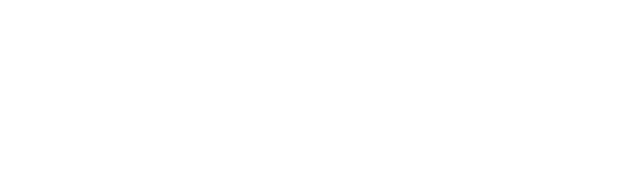
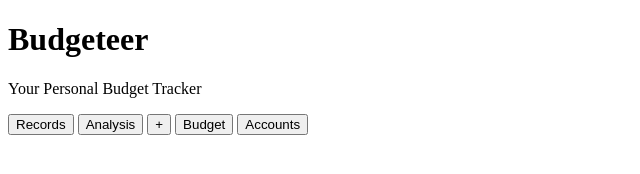
Before and after one commit to Harshwardhanrc/TCBproject, a plain HTML site: page budget tracker/index.html in a window 1280 px wide. Shown: the whole page, without its empty margins (0-640 px from the left). Drawn offline with Linux system fonts and the light colour scheme.

Commit message:
Revise HTML structure and add navigation
Updated the title and added a header with a subtitle. Included navigation buttons for different pages of the budget tracker.

```diff
--- a/budget tracker/index.html
+++ b/budget tracker/index.html
@@ -1,13 +1,30 @@
 <!DOCTYPE html>
-<html lang="en">
+<html>
 <head>
-    <meta charset="UTF-8">
-    <meta name="viewport" content="width=device-width, initial-scale=1.0">
-    <title>project</title>
-    <link rel="stylesheet" href="style.css">
+  <title>Budgeteer</title>
+
 </head>
+
 <body>
 
-    <script src="script.js"></script>
+<div class="app">
+
+  <header>
+    <h1>Budgeteer</h1>
+    <p id="subtitle">Your Personal Budget Tracker</p>
+  </header>
+
+  <div id="content"></div>
+
+  <nav>
+    <button onclick="showPage('records')">Records</button>
+    <button onclick="showPage('analysis')">Analysis</button>
+    <button onclick="showPage('add')">+</button>
+    <button onclick="showPage('budget')">Budget</button>
+    <button onclick="showPage('accounts')">Accounts</button>
+  </nav>
+
+</div>
+<script src="script.js"></script>
 </body>
 </html>
```
